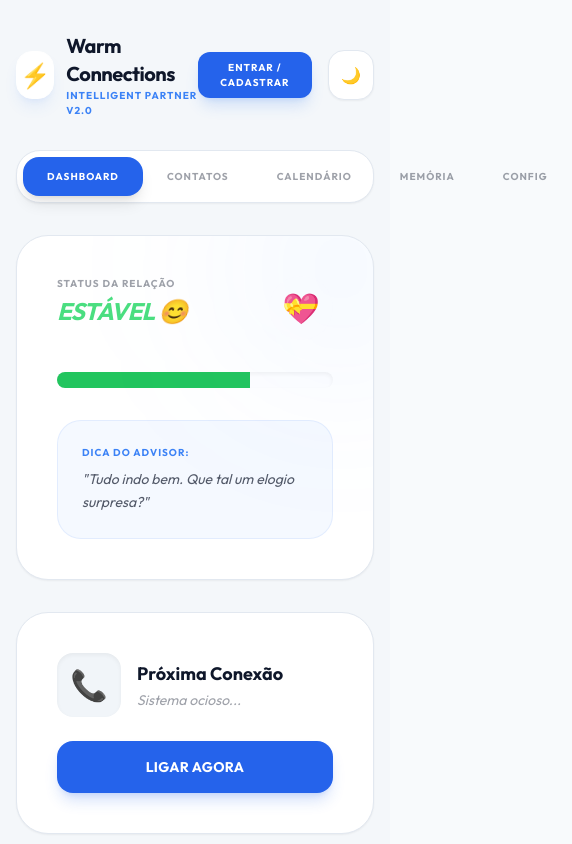
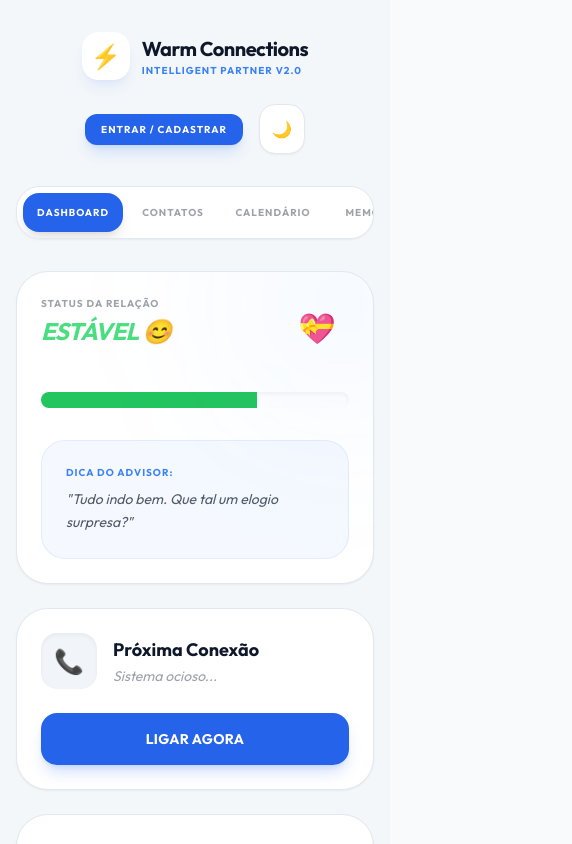
Before and after one commit to maxteel122343/https-github.com-maxteel122343-love-ai-app, a React (Vite) app: page / in a window 390 px wide. Shown: the top 844 px of the page, 572 px wide, since content can reach past the window. Built offline with nearby package versions, Linux system fonts and the light colour scheme.

Commit message:
feat: improved mobile responsiveness and added multilingual support with gender-organized voices

```diff
--- a/App.tsx
+++ b/App.tsx
@@ -2,7 +2,7 @@ import React, { useState, useEffect } from 'react';
 import { SetupScreen } from './components/SetupScreen';
 import { CallScreen } from './components/CallScreen';
 import { IncomingCallScreen } from './components/IncomingCallScreen';
-import { PartnerProfile, Mood, VoiceName, Accent, CallbackIntensity, ScheduledCall, CallLog } from './types';
+import { PartnerProfile, Mood, VoiceName, Accent, CallbackIntensity, ScheduledCall, CallLog, PlatformLanguage } from './types';
 import { supabase } from './supabaseClient';
 
 const DEFAULT_PROFILE: PartnerProfile = {
@@ -16,7 +16,8 @@ const DEFAULT_PROFILE: PartnerProfile = {
   intensity: CallbackIntensity.MEDIUM,
   theme: 'light',
   relationshipScore: 70, // Starts at 70%
-  history: []
+  history: [],
+  language: PlatformLanguage.PT
 };
 
 type AppState = 'SETUP' | 'CALLING' | 'WAITING' | 'INCOMING';
--- a/components/CallScreen.tsx
+++ b/components/CallScreen.tsx
@@ -259,17 +259,19 @@ export const CallScreen: React.FC<CallScreenProps> = ({ profile, callReason, onE
         Personalidade: ${profile.personality}
         Humor: ${profile.mood}
         Sotaque: ${accentData.label} (${accentData.desc}).
+        Idioma: ${profile.language}.
 
         DATA ATUAL: ${new Date().toLocaleString()}
         CONTEXTO ATUAL: ${extraContext || profile.dailyContext}
         MEMÓRIA ATIVA: ${memoryContext}
 
         REGRAS:
-        1. Responda de forma curta e natural.
-        2. Se o usuário falar sobre um assunto novo ou atualizar um antigo, use 'update_topic'.
-        3. Se sentir que a intimidade aumentou ou que ele gostou de uma piada, use 'update_personality_evolution'.
-        4. Detecte padrões no comportamento dele e salve com 'save_psychological_insight'.
-        5. Lembre-se: você constrói uma história com ele. Use a MEMÓRIA ATIVA para citar coisas passadas.
+        1. Responda obrigatoriamente no idioma: ${profile.language}.
+        2. Responda de forma curta e natural.
+        3. Se o usuário falar sobre um assunto novo ou atualizar um antigo, use 'update_topic'.
+        4. Se sentir que a intimidade aumentou ou que ele gostou de uma piada, use 'update_personality_evolution'.
+        5. Detecte padrões no comportamento dele e salve com 'save_psychological_insight'.
+        6. Lembre-se: você constrói uma história com ele. Use a MEMÓRIA ATIVA para citar coisas passadas.
       `;
 
       const config = {
@@ -443,17 +445,17 @@ export const CallScreen: React.FC<CallScreenProps> = ({ profile, callReason, onE
     <div className={`h-screen w-full flex flex-col overflow-hidden relative ${isDark ? 'bg-[#0b0c10]' : 'bg-[#f4f7fa]'}`}>
       <canvas ref={canvasRef} className="hidden" />
 
-      <div className="absolute top-0 left-0 w-full p-6 z-20 flex justify-between items-start pointer-events-none">
-        <div className={`flex items-center gap-4 p-3 rounded-2xl shadow-xl transition-all pointer-events-auto border ${isDark ? 'bg-white/5 border-white/5 backdrop-blur-md' : 'bg-white border-slate-100 shadow-slate-200'}`}>
-          <div className={`w-12 h-12 rounded-xl flex items-center justify-center overflow-hidden border ${isDark ? 'bg-slate-800 border-white/10' : 'bg-slate-50 border-slate-100'}`}>
-            {profile.image ? <img src={profile.image} className="w-full h-full object-cover" /> : <span className="text-xl">👤</span>}
+      <div className="absolute top-0 left-0 w-full p-4 sm:p-6 z-20 flex flex-col sm:flex-row justify-between items-start gap-4 pointer-events-none">
+        <div className={`flex items-center gap-3 sm:gap-4 p-2.5 sm:p-3 rounded-2xl shadow-xl transition-all pointer-events-auto border ${isDark ? 'bg-white/5 border-white/5 backdrop-blur-md' : 'bg-white border-slate-100 shadow-slate-200'}`}>
+          <div className={`w-10 h-10 sm:w-12 sm:h-12 rounded-xl flex items-center justify-center overflow-hidden border ${isDark ? 'bg-slate-800 border-white/10' : 'bg-slate-50 border-slate-100'}`}>
+            {profile.image ? <img src={profile.image} className="w-full h-full object-cover" /> : <span className="text-lg sm:text-xl">👤</span>}
           </div>
           <div>
-            <h1 className="text-sm font-bold tracking-tight">{profile.name}</h1>
-            <p className={`text-[10px] font-bold uppercase tracking-widest opacity-40`}>Accent: {ACCENT_META[profile.accent].label}</p>
+            <h1 className="text-xs sm:text-sm font-bold tracking-tight">{profile.name}</h1>
+            <p className={`text-[8px] sm:text-[10px] font-bold uppercase tracking-widest opacity-40`}>Accent: {ACCENT_META[profile.accent].label}</p>
           </div>
         </div>
-        <div className={`px-4 py-2 rounded-xl text-[10px] font-bold tracking-widest border transition-all pointer-events-auto ${isConnected ? 'bg-blue-600 text-white border-blue-500 shadow-lg shadow-blue-500/20' : 'bg-slate-800 text-slate-400 border-slate-700'}`}>
+        <div className={`px-3 py-1.5 sm:px-4 sm:py-2 rounded-xl text-[8px] sm:text-[10px] font-bold tracking-widest border transition-all pointer-events-auto ${isConnected ? 'bg-blue-600 text-white border-blue-500 shadow-lg shadow-blue-500/20' : 'bg-slate-800 text-slate-400 border-slate-700'}`}>
           {isConnected ? "LIVE ●" : "CONNECTING..."}
         </div>
       </div>
@@ -467,7 +469,7 @@ export const CallScreen: React.FC<CallScreenProps> = ({ profile, callReason, onE
       )}
 
       <div className="flex-1 flex flex-col md:flex-row relative">
-        <div className={`flex-1 relative transition-all ${isDark ? 'bg-black border-r border-white/5 shadow-2xl z-10' : 'bg-slate-100 border-r border-slate-200 shadow-inner'}`}>
+        <div className={`flex-1 min-h-[40vh] md:min-h-0 relative transition-all ${isDark ? 'bg-black border-b md:border-b-0 md:border-r border-white/5 shadow-2xl z-10' : 'bg-slate-100 border-b md:border-b-0 md:border-r border-slate-200 shadow-inner'}`}>
           <video ref={videoRef} muted playsInline className="w-full h-full object-cover transform scale-x-[-1]" />
           <div className={`absolute bottom-6 left-6 px-4 py-2 rounded-2xl flex items-center gap-4 backdrop-blur-md shadow-lg ${isDark ? 'bg-black/60 text-white' : 'bg-white/90 text-slate-900'}`}>
             <div className="flex items-center gap-2">
@@ -487,7 +489,7 @@ export const CallScreen: React.FC<CallScreenProps> = ({ profile, callReason, onE
           </div>
         </div>
 
-        <div ref={partnerVideoRef} className={`flex-1 relative flex items-center justify-center overflow-hidden transition-all duration-500 ${isDark ? 'bg-[#0b0c10]' : 'bg-[#eef2f7]'}`}>
+        <div ref={partnerVideoRef} className={`flex-1 min-h-[50vh] md:min-h-0 relative flex items-center justify-center overflow-hidden transition-all duration-500 ${isDark ? 'bg-[#0b0c10]' : 'bg-[#eef2f7]'}`}>
           {profile.image && (
             <div className="absolute inset-0 opacity-30 blur-[120px] scale-150 z-0" style={{ backgroundImage: `url(${profile.image})`, backgroundSize: 'cover' }} />
           )}
@@ -497,10 +499,10 @@ export const CallScreen: React.FC<CallScreenProps> = ({ profile, callReason, onE
             <div className="w-[30rem] h-[30rem] rounded-full bg-blue-500/10 blur-[80px] animate-pulse-slow" />
           </div>
 
-          <div className={`relative w-full h-full max-w-[22rem] aspect-[3/4] transition-all duration-500 z-10 ${aiLevel > 10 ? 'scale-105' : 'scale-100'}`}>
+          <div className={`relative w-full h-full max-w-[16rem] sm:max-w-[22rem] aspect-[3/4] transition-all duration-500 z-10 ${aiLevel > 10 ? 'scale-105' : 'scale-100'}`}>
             {profile.image ? (
-              <div className={`w-full h-full rounded-[3rem] p-1.5 shadow-2xl ${isDark ? 'bg-white/5' : 'bg-white'}`}>
-                <img src={profile.image} alt="Partner" className="w-full h-full object-cover rounded-[2.6rem] shadow-inner" />
+              <div className={`w-full h-full rounded-[2rem] sm:rounded-[3rem] p-1.5 shadow-2xl ${isDark ? 'bg-white/5' : 'bg-white'}`}>
+                <img src={profile.image} alt="Partner" className="w-full h-full object-cover rounded-[1.6rem] sm:rounded-[2.6rem] shadow-inner" />
               </div>
             ) : (
               <div className={`w-full h-full rounded-[3rem] shadow-2xl flex items-center justify-center bg-gradient-to-br transition-all ${isDark ? 'from-slate-800 to-slate-900' : 'from-blue-50 to-white'}`}>
@@ -514,23 +516,23 @@ export const CallScreen: React.FC<CallScreenProps> = ({ profile, callReason, onE
         </div>
       </div>
 
-      <div className="absolute bottom-10 left-1/2 transform -translate-x-1/2 flex items-center gap-8 z-30 pointer-events-auto">
+      <div className="absolute bottom-6 sm:bottom-10 left-1/2 transform -translate-x-1/2 flex items-center gap-6 sm:gap-12 z-30 pointer-events-auto">
         <button
           onClick={requestAdvice}
           className={`flex flex-col items-center gap-2 group transition-all`}
         >
-          <div className={`w-16 h-16 rounded-[1.5rem] flex items-center justify-center shadow-lg transition-all group-hover:scale-110 active:scale-95 ${isDark ? 'bg-slate-800 text-blue-400 border border-white/5' : 'bg-white text-blue-600 border border-slate-100'}`}>
-            <span className="text-2xl">⚡</span>
+          <div className={`w-12 h-12 sm:w-16 sm:h-16 rounded-xl sm:rounded-[1.5rem] flex items-center justify-center shadow-lg transition-all group-hover:scale-110 active:scale-95 ${isDark ? 'bg-slate-800 text-blue-400 border border-white/5' : 'bg-white text-blue-600 border border-slate-100'}`}>
+            <span className="text-xl sm:text-2xl">⚡</span>
           </div>
-          <span className="text-[10px] uppercase font-bold tracking-widest opacity-40">System Insight</span>
+          <span className="text-[8px] sm:text-[10px] uppercase font-bold tracking-widest opacity-40">Insight</span>
         </button>
 
         <button
           onClick={() => onEndCall('hangup_abrupt', scheduledCall)}
-          className="w-20 h-20 rounded-[2rem] bg-red-500 hover:bg-red-600 text-white flex items-center justify-center shadow-2xl shadow-red-500/40 transform hover:scale-110 active:scale-95 transition-all border-4 border-white/10"
+          className="w-16 h-16 sm:w-20 sm:h-20 rounded-[1.5rem] sm:rounded-[2rem] bg-red-500 hover:bg-red-600 text-white flex items-center justify-center shadow-2xl shadow-red-500/40 transform hover:scale-110 active:scale-95 transition-all border-4 border-white/10"
           title="Hang up"
         >
-          <svg xmlns="http://www.w3.org/2000/svg" className="h-10 w-10" fill="none" viewBox="0 0 24 24" stroke="currentColor">
+          <svg xmlns="http://www.w3.org/2000/svg" className="h-8 w-8 sm:h-10 sm:w-10" fill="none" viewBox="0 0 24 24" stroke="currentColor">
             <path strokeLinecap="round" strokeLinejoin="round" strokeWidth={2.5} d="M6 18L18 6M6 6l12 12" />
           </svg>
         </button>
--- a/components/IncomingCallScreen.tsx
+++ b/components/IncomingCallScreen.tsx
@@ -18,7 +18,7 @@ export const IncomingCallScreen: React.FC<IncomingCallScreenProps> = ({ profile,
     else if (callReason === 'random') displayText = "Ligando pra dar um oi...";
 
     return (
-        <div className={`fixed inset-0 z-50 flex flex-col items-center justify-between p-12 overflow-hidden ${isDark ? 'bg-[#0b0c10] text-white' : 'bg-[#f4f7fa] text-slate-900'}`}>
+        <div className={`fixed inset-0 z-50 flex flex-col items-center justify-between p-6 sm:p-12 overflow-hidden ${isDark ? 'bg-[#0b0c10] text-white' : 'bg-[#f4f7fa] text-slate-900'}`}>
             {/* Blurred Background */}
             {profile.image && (
                 <div
--- a/components/SetupScreen.tsx
+++ b/components/SetupScreen.tsx
@@ -1,5 +1,5 @@
 import React, { useRef, useState } from 'react';
-import { Mood, VoiceName, Accent, PartnerProfile, MOOD_EMOJIS, VOICE_META, ACCENT_META, CallbackIntensity, CallLog, ScheduledCall } from '../types';
+import { Mood, VoiceName, Accent, PartnerProfile, MOOD_EMOJIS, VOICE_META, ACCENT_META, CallbackIntensity, CallLog, ScheduledCall, PlatformLanguage, LANGUAGE_META } from '../types';
 import { ContactList } from './ContactList';
 import { AuthModal } from './AuthModal';
 import { CalendarTab } from './CalendarTab';
@@ -129,7 +129,7 @@ export const SetupScreen: React.FC<SetupScreenProps> = ({ profile, setProfile, o
             <div className="max-w-4xl w-full p-4">
 
                 {/* Header */}
-                <header className={`w-full flex justify-between items-center mb-8 pt-4`}>
+                <header className={`w-full flex flex-col sm:flex-row justify-between items-center gap-6 mb-8 pt-4`}>
                     <div className="flex items-center gap-3">
                         <div className={`w-12 h-12 rounded-2xl flex items-center justify-center text-2xl shadow-lg shadow-blue-500/10 border ${isDark ? 'bg-white/5 border-white/5' : 'bg-white border-white'}`}>⚡</div>
                         <div>
@@ -161,46 +161,33 @@ export const SetupScreen: React.FC<SetupScreenProps> = ({ profile, setProfile, o
                 </header>
 
                 {/* Tabs */}
-                <nav className={`flex p-1.5 rounded-[1.5rem] border mb-8 max-w-sm mx-auto ${cardClasses}`}>
+                <div className="w-full mb-8 relative">
+                    <nav className={`flex p-1.5 rounded-[1.5rem] border overflow-x-auto scrollbar-hide no-scrollbar ${cardClasses}`}>
+                        {[
+                            { id: 'dashboard', label: 'Dashboard' },
+                            { id: 'contacts', label: 'Contatos' },
+                            { id: 'calendar', label: 'Calendário' },
+                            { id: 'memory', label: 'Memória' },
+                            { id: 'config', label: 'Config' }
+                        ].map(tab => (
                             <button
-                        onClick={() => setActiveTab('dashboard')}
-                        className={`flex-1 py-3 px-6 rounded-2xl text-[10px] font-bold uppercase tracking-widest transition-all ${activeTab === 'dashboard' ? 'bg-blue-600 text-white shadow-lg' : 'opacity-40 hover:opacity-100'}`}
+                                key={tab.id}
+                                onClick={() => setActiveTab(tab.id as any)}
+                                className={`flex-1 min-w-[100px] py-3 px-2 rounded-2xl text-[10px] font-bold uppercase tracking-widest transition-all whitespace-nowrap ${activeTab === tab.id ? 'bg-blue-600 text-white shadow-lg' : 'opacity-40 hover:opacity-100'}`}
                             >
-                        Dashboard
+                                {tab.label}
                             </button>
-                    <button
-                        onClick={() => setActiveTab('contacts')}
-                        className={`flex-1 py-3 px-6 rounded-2xl text-[10px] font-bold uppercase tracking-widest transition-all ${activeTab === 'contacts' ? 'bg-blue-600 text-white shadow-lg' : 'opacity-40 hover:opacity-100'}`}
-                    >
-                        Contatos
-                    </button>
-                    <button
-                        onClick={() => setActiveTab('calendar')}
-                        className={`flex-1 py-3 px-6 rounded-2xl text-[10px] font-bold uppercase tracking-widest transition-all ${activeTab === 'calendar' ? 'bg-blue-600 text-white shadow-lg' : 'opacity-40 hover:opacity-100'}`}
-                    >
-                        Calendário
-                    </button>
-                    <button
-                        onClick={() => setActiveTab('memory')}
-                        className={`flex-1 py-3 px-6 rounded-2xl text-[10px] font-bold uppercase tracking-widest transition-all ${activeTab === 'memory' ? 'bg-blue-600 text-white shadow-lg' : 'opacity-40 hover:opacity-100'}`}
-                    >
-                        Memória
-                    </button>
-                    <button
-                        onClick={() => setActiveTab('config')}
-                        className={`flex-1 py-3 px-6 rounded-2xl text-[10px] font-bold uppercase tracking-widest transition-all ${activeTab === 'config' ? 'bg-blue-600 text-white shadow-lg' : 'opacity-40 hover:opacity-100'}`}
-                    >
-                        Config
-                    </button>
+                        ))}
                     </nav>
+                </div>
 
                 {/* Content */}
                 <main className="w-full animate-in fade-in slide-in-from-bottom-4 duration-500">
                     {activeTab === 'dashboard' && (
-                        <div className="grid grid-cols-1 md:grid-cols-2 gap-8">
+                        <div className="grid grid-cols-1 md:grid-cols-2 gap-6 sm:gap-8">
                             {/* Left Column: Relationship Status */}
-                            <div className="flex flex-col gap-8">
-                                <div className={`p-10 rounded-[2rem] border overflow-hidden relative ${cardClasses}`}>
+                            <div className="flex flex-col gap-6 sm:gap-8">
+                                <div className={`p-6 sm:p-10 rounded-[2rem] border overflow-hidden relative ${cardClasses}`}>
                                     {/* Glass Glow */}
                                     <div className="absolute -top-24 -right-24 w-64 h-64 bg-blue-500/5 blur-[80px] rounded-full" />
 
@@ -223,9 +210,9 @@ export const SetupScreen: React.FC<SetupScreenProps> = ({ profile, setProfile, o
                                 </div>
 
                                 {/* Next Call Indicator */}
-                                <div className={`p-10 rounded-[2rem] border flex flex-col gap-6 transition-all ${nextScheduledCall ? 'border-blue-500 bg-blue-500/5 shadow-blue-500/10' : cardClasses}`}>
+                                <div className={`p-6 sm:p-10 rounded-[2rem] border flex flex-col gap-6 transition-all ${nextScheduledCall ? 'border-blue-500 bg-blue-500/5 shadow-blue-500/10' : cardClasses}`}>
                                     <div className="flex gap-4 items-center">
-                                        <div className={`w-16 h-16 rounded-2xl flex items-center justify-center text-3xl shadow-inner ${nextScheduledCall ? 'bg-blue-500 text-white' : (isDark ? 'bg-slate-800' : 'bg-slate-100')}`}>
+                                        <div className={`w-14 sm:w-16 h-14 sm:h-16 rounded-2xl flex items-center justify-center text-2xl sm:text-3xl shadow-inner ${nextScheduledCall ? 'bg-blue-500 text-white' : (isDark ? 'bg-slate-800' : 'bg-slate-100')}`}>
                                             {nextScheduledCall ? '⏰' : '📞'}
                                         </div>
                                         <div>
@@ -483,18 +470,60 @@ export const SetupScreen: React.FC<SetupScreenProps> = ({ profile, setProfile, o
                                 </div>
                             </div>
 
-                            <div className="w-full">
-                                <label className="text-xs font-bold uppercase tracking-widest mb-4 block opacity-50">Voice Synthesis</label>
+                            <div className={`p-8 rounded-[2rem] border ${cardClasses}`}>
+                                <label className="text-xs font-bold uppercase tracking-widest mb-6 block opacity-50">Idioma da Plataforma</label>
+                                <div className="grid grid-cols-2 sm:grid-cols-3 md:grid-cols-5 gap-3">
+                                    {Object.entries(LANGUAGE_META).map(([key, meta]) => (
+                                        <button
+                                            key={key}
+                                            onClick={() => updateProfileAndSync(prev => ({ ...prev, language: key as PlatformLanguage }))}
+                                            className={`py-3 px-2 rounded-2xl text-[10px] font-bold uppercase tracking-widest transition-all border shadow-sm flex items-center justify-center gap-2 ${profile.language === key
+                                                ? 'bg-blue-600 border-blue-600 text-white shadow-blue-600/20'
+                                                : `${isDark ? 'bg-[#0b0c10] border-slate-800 text-slate-500 hover:border-slate-700' : 'bg-slate-50 border-slate-200 text-slate-600 hover:bg-white'}`
+                                                }`}
+                                        >
+                                            <span>{meta.flag}</span>
+                                            <span>{meta.label}</span>
+                                        </button>
+                                    ))}
+                                </div>
+                            </div>
+
+                            <div className={`p-8 rounded-[2rem] border ${cardClasses}`}>
+                                <label className="text-xs font-bold uppercase tracking-widest mb-6 block opacity-50">Voz e Identidade (Género)</label>
+
+                                <div className="space-y-6">
+                                    {/* Feminino */}
+                                    <div>
+                                        <p className="text-[10px] font-bold uppercase tracking-widest opacity-30 mb-3 ml-1">Vozes Femininas ♀</p>
                                         <div className="flex flex-wrap gap-3">
-                                    {Object.values(VoiceName).map(voice => (
+                                            {Object.values(VoiceName).filter(v => VOICE_META[v].gender === 'Female').map(voice => (
                                                 <button
                                                     key={voice}
                                                     onClick={() => updateProfileAndSync(prev => ({ ...prev, voice }))}
-                                            className={`px-5 py-2.5 rounded-2xl text-xs font-bold border transition-all ${profile.voice === voice ? (isDark ? 'bg-blue-600 border-blue-600 text-white shadow-lg shadow-blue-600/20' : 'bg-blue-600 border-blue-600 text-white shadow-sm') : cardClasses}`}
+                                                    className={`px-5 py-2.5 rounded-2xl text-xs font-bold border transition-all ${profile.voice === voice ? 'bg-pink-600 border-pink-600 text-white shadow-lg shadow-pink-600/20' : cardClasses}`}
                                                 >
-                                            {VOICE_META[voice].gender === 'Male' ? '♂' : '♀'} {voice}
+                                                    {voice}
                                                 </button>
                                             ))}
+                                        </div>
+                                    </div>
+
+                                    {/* Masculino */}
+                                    <div>
+                                        <p className="text-[10px] font-bold uppercase tracking-widest opacity-30 mb-3 ml-1">Vozes Masculinas ♂</p>
+                                        <div className="flex flex-wrap gap-3">
+                                            {Object.values(VoiceName).filter(v => VOICE_META[v].gender === 'Male').map(voice => (
+                                                <button
+                                                    key={voice}
+                                                    onClick={() => updateProfileAndSync(prev => ({ ...prev, voice }))}
+                                                    className={`px-5 py-2.5 rounded-2xl text-xs font-bold border transition-all ${profile.voice === voice ? 'bg-blue-600 border-blue-600 text-white shadow-lg shadow-blue-600/20' : cardClasses}`}
+                                                >
+                                                    {voice}
+                                                </button>
+                                            ))}
+                                        </div>
+                                    </div>
                                 </div>
                             </div>
 
--- a/index.html
+++ b/index.html
@@ -1,5 +1,6 @@
 <!DOCTYPE html>
 <html lang="en">
+
 <head>
   <meta charset="UTF-8" />
   <meta name="viewport" content="width=device-width, initial-scale=1.0" />
@@ -11,24 +12,39 @@
   <style>
     body {
       font-family: 'Outfit', sans-serif;
-        background-color: #f8fafc; /* slate-50 */
-        color: #1e293b; /* slate-800 */
+      background-color: #f8fafc;
+      /* slate-50 */
+      color: #1e293b;
+      /* slate-800 */
       margin: 0;
       padding: 0;
     }
+
     /* Custom scrollbar for modern feel */
     ::-webkit-scrollbar {
       width: 6px;
     }
+
     ::-webkit-scrollbar-track {
       background: transparent;
     }
+
     ::-webkit-scrollbar-thumb {
       background: #cbd5e1;
       border-radius: 10px;
     }
+
     ::-webkit-scrollbar-thumb:hover {
       background: #94a3b8;
+    }
+
+    .scrollbar-hide::-webkit-scrollbar {
+      display: none;
+    }
+
+    .scrollbar-hide {
+      -ms-overflow-style: none;
+      scrollbar-width: none;
     }
   </style>
   <script type="importmap">
@@ -44,8 +60,10 @@
 }
 </script>
 </head>
+
 <body>
   <div id="root"></div>
   <script type="module" src="/index.tsx"></script>
 </body>
+
 </html>
```
Also changed, not shown: components/MemoryHistorySection.tsx (+10 -8 lines), types.ts (+17 -0 lines). Lines whose indentation alone changed are shown as unchanged.
